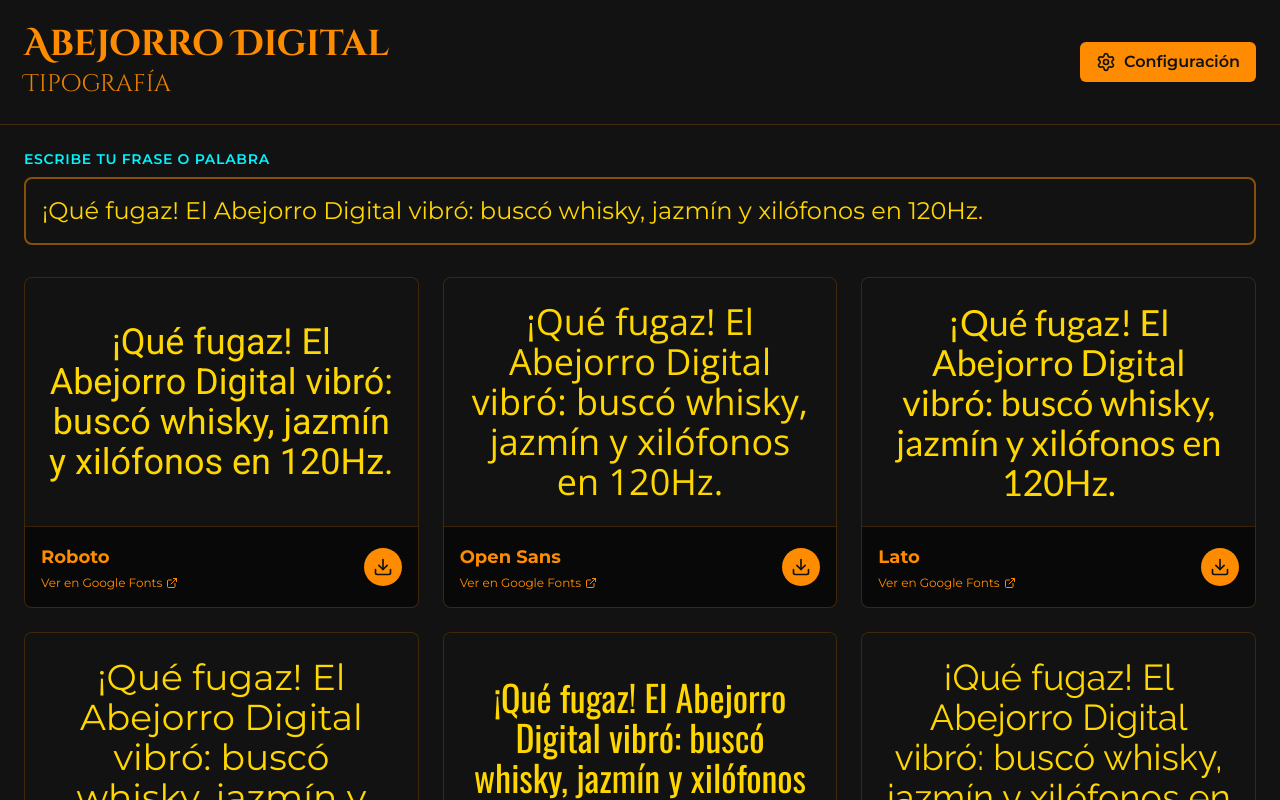
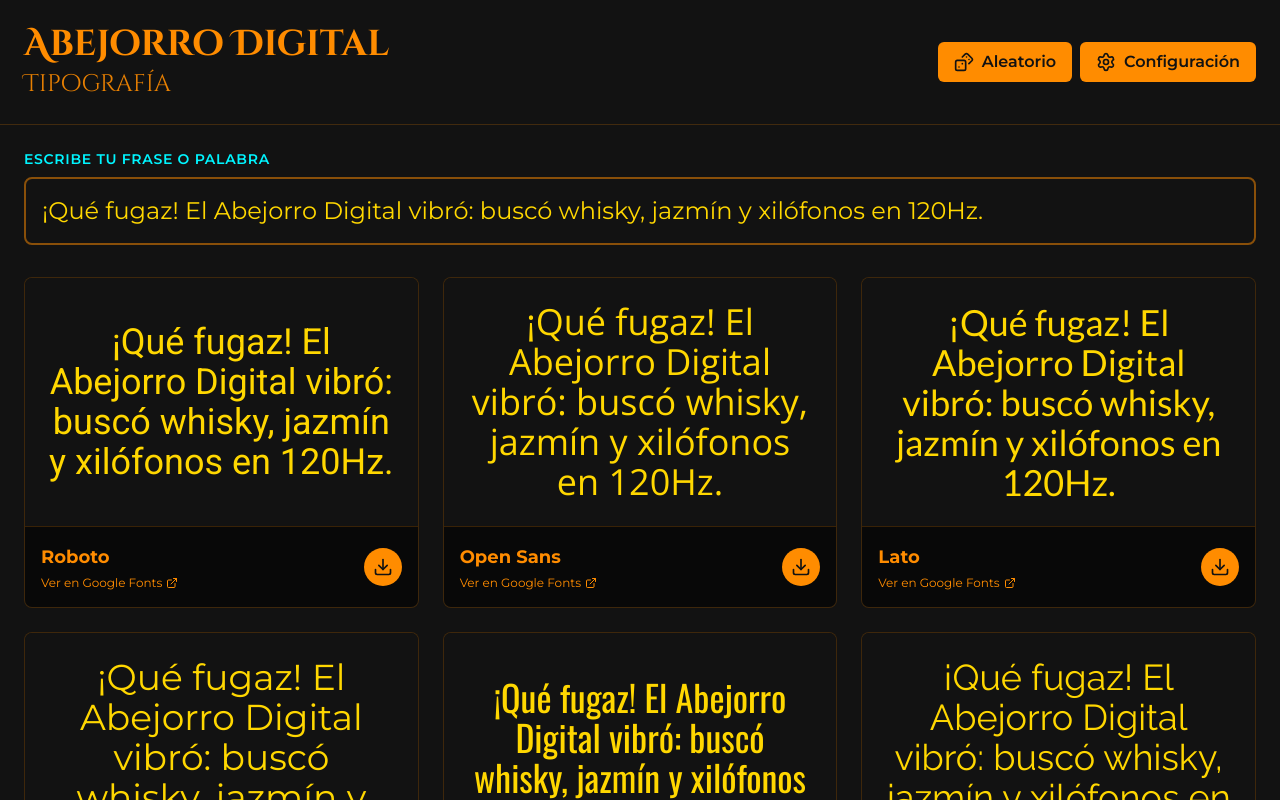
Before and after one commit to AbejorroDigital/Abejorro-Digital-Tipografias, a React (Vite) app: page / in a window 1280 px wide. Shown: the top 800 px of the page. Built offline with nearby package versions, Linux system fonts and the light colour scheme.

Commit message:
boton aleatorio
selecciona tipografias al azar

```diff
--- a/src/App.tsx
+++ b/src/App.tsx
@@ -1,5 +1,5 @@
 import React, { useState, useEffect, useRef } from 'react';
-import { Download, Settings, ExternalLink, X } from 'lucide-react';
+import { Download, Settings, ExternalLink, X, Dices } from 'lucide-react';
 import { toPng } from 'html-to-image';
 import { GOOGLE_FONTS, DEFAULT_FONTS } from './fonts';
 
@@ -46,6 +46,14 @@ export default function App() {
     setSelectedFonts(newFonts);
   };
 
+  /**
+   * Selecciona 12 tipografías aleatorias diferentes de la lista disponible.
+   */
+  const handleRandomizeFonts = () => {
+    const shuffled = [...GOOGLE_FONTS].sort(() => 0.5 - Math.random());
+    setSelectedFonts(shuffled.slice(0, 12));
+  };
+
   return (
     <div className="min-h-screen flex flex-col">
       <header className="p-6 border-b border-app-primary/20 flex flex-col md:flex-row justify-between items-center gap-4">
@@ -53,6 +61,15 @@ export default function App() {
           <h1 className="text-3xl md:text-4xl font-bold">Abejorro Digital</h1>
           <h2 className="text-xl md:text-2xl mt-1 opacity-90">Tipografía</h2>
         </div>
+        <div className="flex items-center gap-2">
+          <button
+            onClick={handleRandomizeFonts}
+            className="flex items-center gap-2 px-4 py-2 rounded-md hover:bg-app-primary/20 transition-colors"
+            title="Selección aleatoria"
+          >
+            <Dices size={20} />
+            <span className="hidden sm:inline">Aleatorio</span>
+          </button>
           <button
             onClick={() => setIsConfigOpen(true)}
             className="flex items-center gap-2 px-4 py-2 rounded-md hover:bg-app-primary/90 transition-colors"
@@ -60,6 +77,7 @@ export default function App() {
             <Settings size={20} />
             <span>Configuración</span>
           </button>
+        </div>
       </header>
 
       <main className="flex-grow p-6 max-w-7xl mx-auto w-full flex flex-col gap-8">
```
Lines whose indentation alone changed are shown as unchanged.
